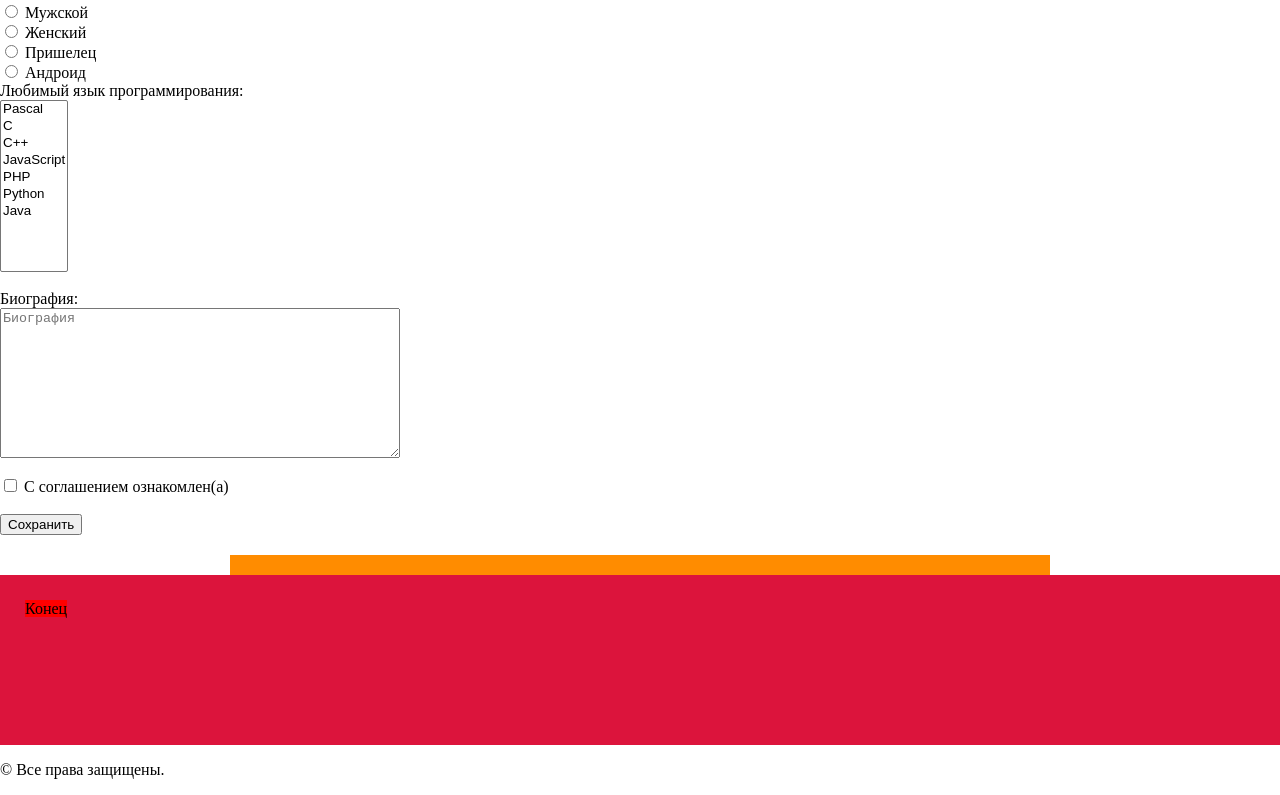
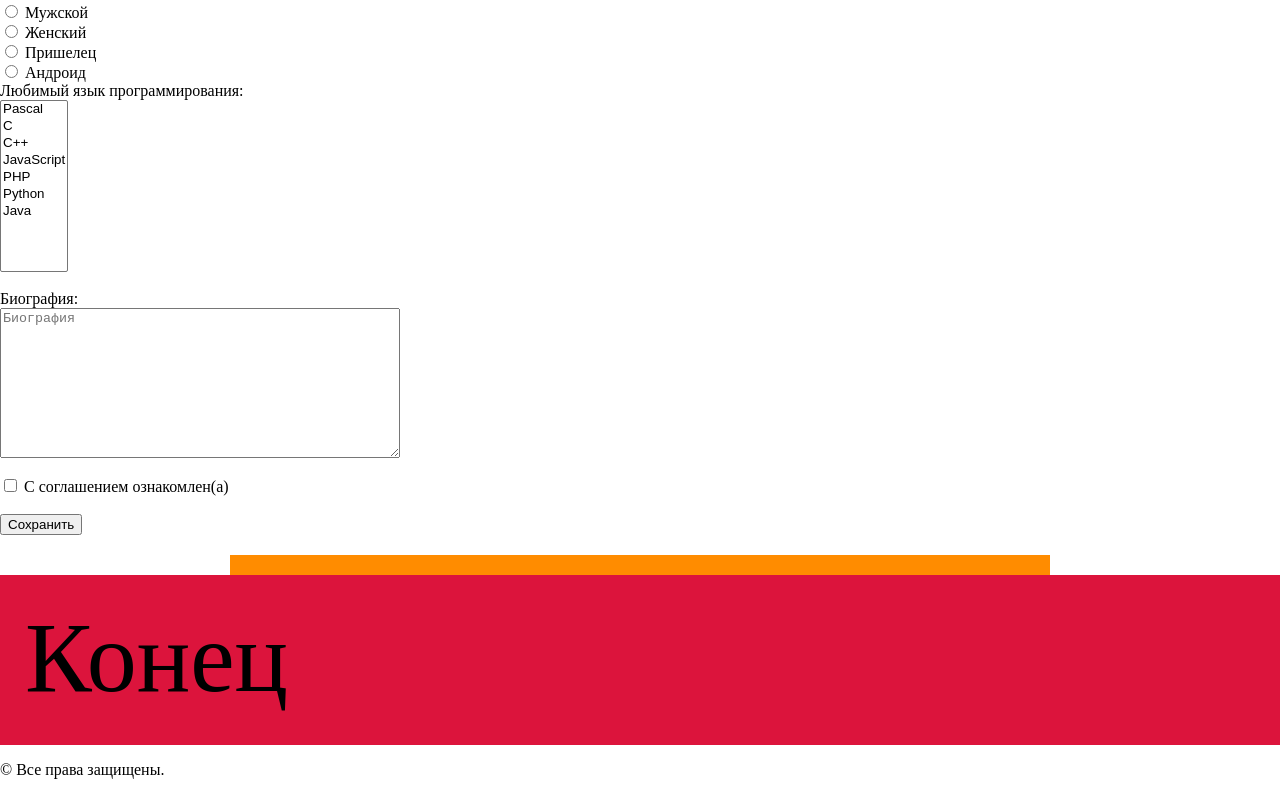
Before and after one commit to gggggggleb09/gggggggleb09.github.io, a plain HTML site: page index.html in a window 1280 px wide. Shown: the part 1832-2627 px from the top of the page. Drawn offline with Linux system fonts and the light colour scheme.

Commit message:
Update index.html

```diff
--- a/index.html
+++ b/index.html
@@ -190,7 +190,7 @@
     </div>
 
     <div style="width:100%; background-color:#dc143c; padding: 25px; height:120px;">
-      <span style="background-color:red;">Конец</span>
+      <span style="font-size: 100px;">Конец</span>
     </div>
 
   </main>
```
